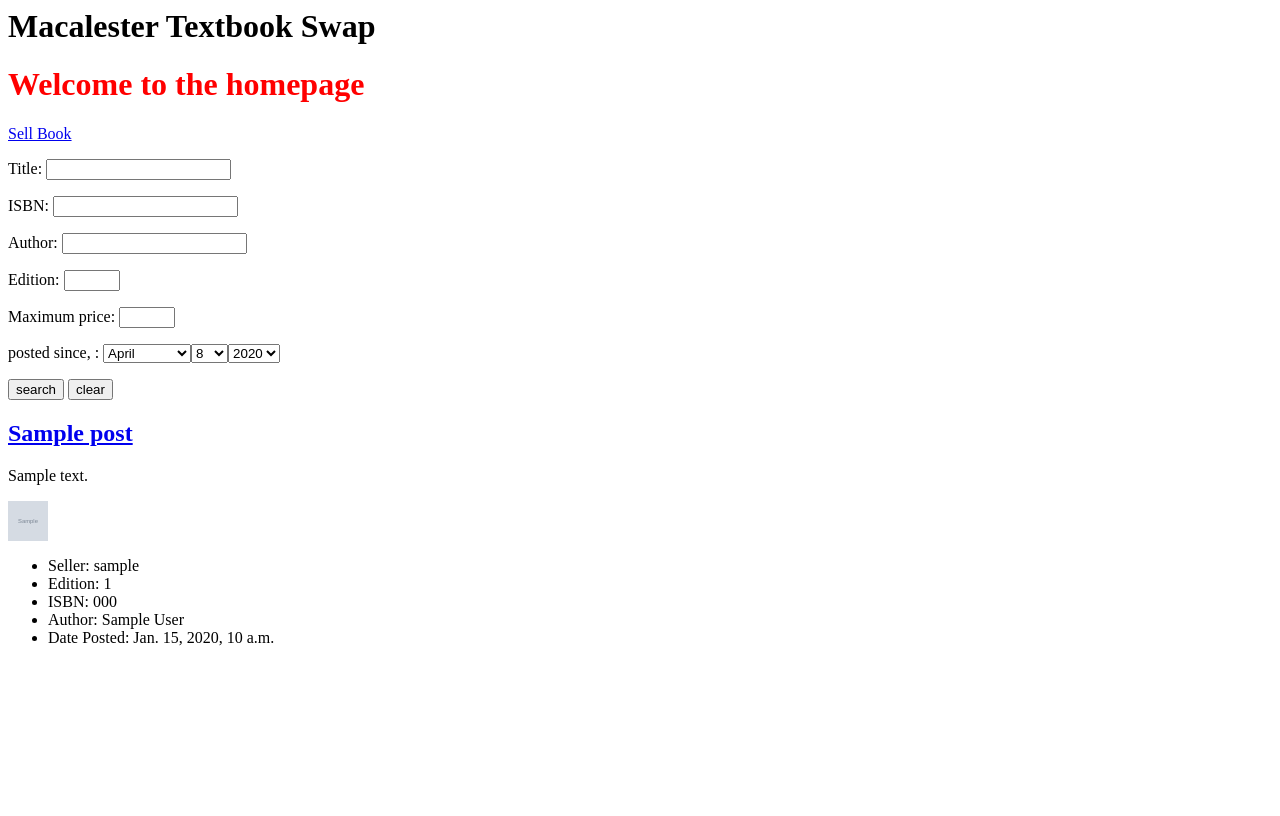
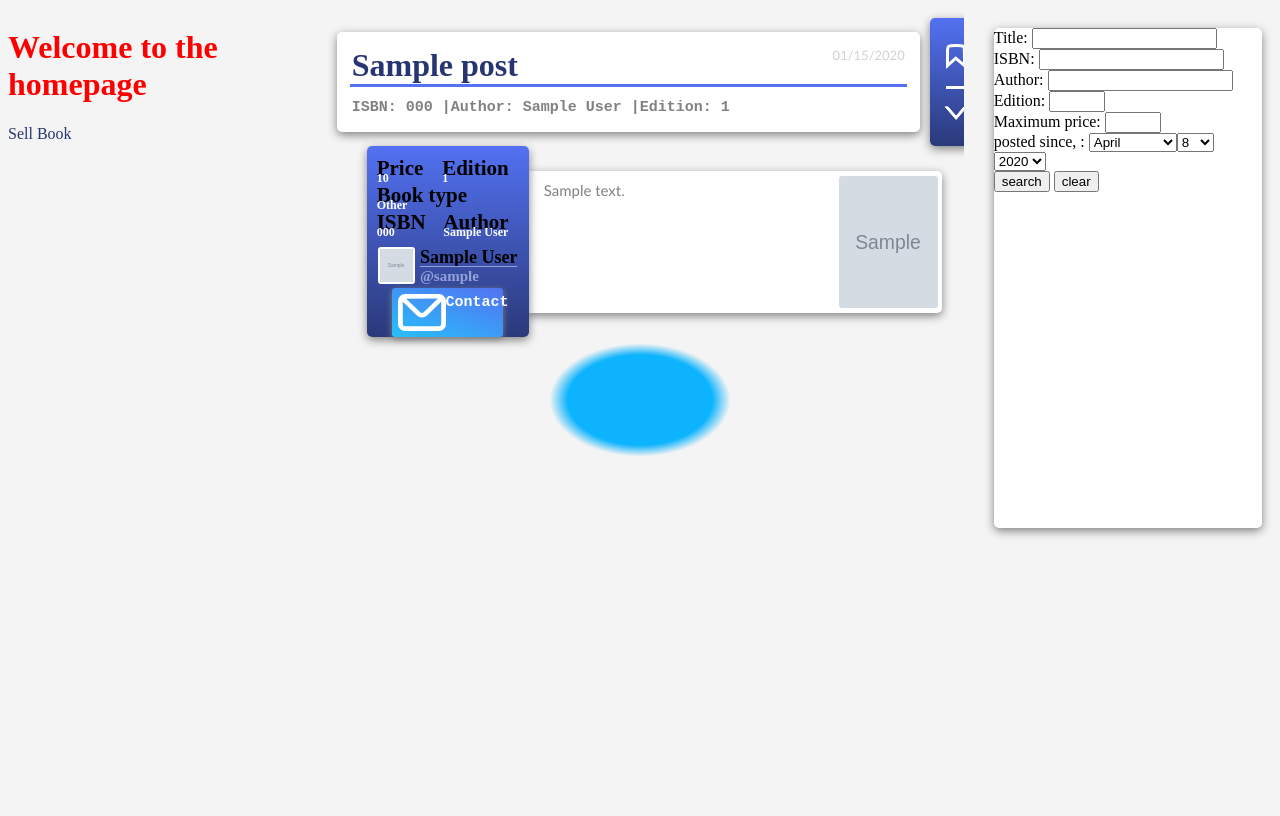
Before and after one commit to beckaberhanu/TextBookSwap, a Django app: page / in a window 1280 px wide. Before the commit the page ends 646 px from the top, so only its background shows below. Run offline with Django 3.2, Linux system fonts and the light colour scheme; tables that the repository leaves empty hold one stand-in row (values such as "Sample post"); grey boxes marked "Sample" are stand-in pictures.

Commit message:
added an assests folder for svg images. created ne css files and added some styling. made changes to the structure of our home page, added a few improvements to our create instances script

```diff
--- a/textbookswap/textbookswap/urls.py
+++ b/textbookswap/textbookswap/urls.py
@@ -3,6 +3,7 @@ from django.contrib.auth import views as auth_views
 from django.urls import path
 from django.conf import settings
 from django.conf.urls.static import static
+from django.contrib.staticfiles.urls import staticfiles_urlpatterns
 from tradeboard import views as tradeboard_view
 from users import views as user_views
 from tradeboard.views import BookCreateView, BookDetailView, BookUpdateView, BookDeleteView
@@ -17,4 +18,6 @@ urlpatterns = [
     path('login/', auth_views.LoginView.as_view(template_name='users/login.html'), name='login'),
     path('logout/', auth_views.LogoutView.as_view(template_name='users/logout.html'), name='logout'),
     path('', tradeboard_view.home, name='tradeboard-home')
-] + static(settings.MEDIA_URL, document_root=settings.MEDIA_ROOT)
+]
+urlpatterns += static(settings.MEDIA_URL, document_root=settings.MEDIA_ROOT)
+urlpatterns += staticfiles_urlpatterns()
--- /dev/null
+++ b/textbookswap/tradeboard/static/tradeboard/tb_main.css
@@ -0,0 +1,283 @@
+button {
+  cursor: pointer;
+}
+p {
+  margin: 0;
+  padding: 0;
+}
+body {
+  background-image: radial-gradient(#0eb3fd 8%, transparent 10%);
+  background-color: #f4f4f4;
+  background-position: 0 0, 50px 50px;
+  background-size: 20px 20px;
+  background-attachment: fixed;
+}
+.panels {
+  /* margin-top: 100px; */
+  display: flex;
+  flex-direction: row;
+  align-items: flex-start;
+  justify-content: center;
+  height: 800px;
+}
+.mid-panel {
+  /* background-color: green; */
+  padding: 10px;
+  overflow-x: hidden;
+  overflow-x: auto;
+  align-self: stretch;
+  /* height: 880px; */
+}
+.mid-panel::-webkit-scrollbar {
+  width: 7px;
+  background-color: #f5f5f5;
+}
+.mid-panel::-webkit-scrollbar-track {
+  background-color: #dfdfdf;
+  border-radius: 10px;
+}
+.mid-panel::-webkit-scrollbar-thumb {
+  background-color: #5371f2;
+  border-radius: 10px;
+  border: 1px solid white;
+}
+.mid-panel::-webkit-scrollbar-thumb:hover {
+  background: #009;
+}
+.post {
+  width: 650px;
+  margin-right: 40px;
+  /* background-color: aliceblue; */
+}
+.post-minimized {
+  display: flex;
+  flex-direction: row;
+  align-items: center;
+}
+.mini-left-tile {
+  background-color: #ffffff;
+  box-shadow: 0px 3px 10px grey;
+  border-radius: 5px;
+  width: 583px;
+  height: 100px;
+  margin-right: 10px;
+}
+.top-row {
+  display: flex;
+  justify-content: space-between;
+}
+.book-title {
+  margin-top: 15px;
+  margin-left: 15px;
+  margin-bottom: 0px;
+  font-family: "DIN condensed";
+  font-size: 32;
+}
+a:link {
+  text-decoration: none;
+  color: #273572;
+}
+a:visited {
+  color: #273572;
+}
+.date {
+  font-family: "Gill Sans", "Gill Sans MT", Calibri, "Trebuchet MS", sans-serif;
+  font-size: 13;
+  margin-top: 15px;
+  margin-right: 15px;
+  color: #d1d1d1;
+}
+.divider {
+  border: 0;
+  height: 2px;
+  border-top: 3px solid #5371f2;
+  margin: 0px;
+  margin-right: 13px;
+  margin-left: 13px;
+}
+.preview {
+  display: flex;
+  margin: 0px;
+  margin-top: 10px;
+  margin-left: 15px;
+  margin-right: 15px;
+}
+.pre {
+  font-family: "Courier New", Courier, monospace;
+  font-size: 15;
+  font-weight: 600;
+  color: #818181;
+}
+.mini-right-tile {
+  background: linear-gradient(0deg, #2a3979 0%, #5371f2 100%);
+  box-shadow: 0px 3px 10px grey;
+  border-radius: 5px;
+  width: 53px;
+  height: 128px;
+  display: flex;
+  flex-direction: column;
+  justify-content: space-evenly;
+  align-items: center;
+}
+.divider-1 {
+  border: 0;
+  height: 1px;
+  border-top: 3px solid #fff;
+  margin: 0px;
+  width: 20px;
+}
+.bookmark {
+  margin-top: 10px;
+}
+.expand {
+  transform: scaleY(-1);
+  margin-bottom: 10px;
+}
+.post-maximized {
+  display: flex;
+  justify-content: flex-start;
+  margin-bottom: 30px;
+  align-items: center;
+  /* width: 650px; */
+}
+.left-tile {
+  margin-left: 30px;
+  padding-bottom: -30px;
+  width: 162px;
+  min-width: 162px;
+  height: 191px;
+  min-height: 191px;
+  background: linear-gradient(180deg, #5371f2 0%, #2a3979 100%);
+  border-radius: 5px;
+  box-shadow: 0px 3px 10px grey;
+  z-index: 2;
+  display: flex;
+  flex-direction: column;
+  align-items: center;
+}
+.info {
+  display: flex;
+  flex-wrap: wrap;
+  flex-direction: row;
+  padding: 10px;
+  justify-content: space-between;
+}
+.details {
+  margin-bottom: -3px;
+  margin-right: 10px;
+}
+.d-title {
+  font-family: "Myriad Arabic";
+  font-size: 21;
+  font-weight: bold;
+  margin-bottom: -10px;
+}
+.d-info {
+  font-family: "Sukhumvit Set";
+  font-size: 12;
+  font-weight: 600;
+  color: white;
+  margin: 0px;
+}
+.seller-info {
+  display: flex;
+  justify-content: center;
+}
+.contact-pic {
+  width: 33px;
+  height: 33px;
+  object-fit: cover;
+  overflow: hidden;
+  border: 2px solid #ffffff;
+  border-radius: 3px;
+}
+.identifier {
+  display: flex;
+  flex-direction: column;
+}
+.fl-name {
+  max-width: 100px;
+  white-space: nowrap;
+  overflow: hidden;
+  text-overflow: ellipsis;
+  margin: 0;
+  margin-bottom: -20px;
+  margin-left: 5px;
+  font-family: "Myriad Arabic";
+  font-size: 18;
+  font-weight: bold;
+}
+.divider-2 {
+  border: 0;
+  height: 1px;
+  border-top: 1px solid #95a2d9;
+  margin: 0px;
+  margin-right: 0px;
+  margin-left: 5px;
+}
+.username {
+  max-width: 100px;
+  white-space: nowrap;
+  overflow: hidden;
+  text-overflow: ellipsis;
+  margin: 0;
+  margin-left: 5px;
+  font-family: "Myriad Arabic";
+  font-size: 15;
+  font-weight: bold;
+  color: #95a2d9;
+}
+.contact-btn {
+  padding: 6px;
+  margin-top: 3px;
+  width: 99;
+  height: 49;
+  border-radius: 3px;
+  border: 0;
+  background: linear-gradient(20deg, #28bffa 0%, #5372f2 100%);
+  box-shadow: 0px 2px 6px grey;
+  font-family: "Courier New", Courier, monospace;
+  font-size: 15;
+  font-weight: 700;
+  color: #ffffff;
+  display: flex;
+  justify-content: space-evenly;
+}
+.right-tile {
+  margin-left: -60px;
+  justify-content: space-between;
+  display: flex;
+  align-items: center;
+  background-color: #ffffff;
+  box-shadow: 0px 3px 10px grey;
+  border-radius: 5px;
+  width: 473px;
+  height: 142px;
+}
+.description {
+  margin-left: 75;
+  font-family: "Gill Sans", "Gill Sans MT", Calibri, "Trebuchet MS", sans-serif;
+  font-size: 15;
+  width: 276px;
+  height: 122px;
+  color: #818181;
+  background-color: #ffffff;
+}
+.book-pic {
+  width: 99px;
+  height: 132px;
+  object-fit: cover;
+  border-radius: 3px;
+  margin-right: 4px;
+  /* border: 5px solid black; */
+}
+.right-panel {
+  background-color: #ffffff;
+  box-shadow: 0px 3px 10px grey;
+  border-radius: 5px;
+  width: 300px;
+  height: 500px;
+  margin-top: 20px;
+  margin-right: 10px;
+  margin-left: 30px;
+}
--- a/textbookswap/tradeboard/templates/tradeboard/base.html
+++ b/textbookswap/tradeboard/templates/tradeboard/base.html
@@ -1,3 +1,8 @@
-<h1>Macalester Textbook Swap</h1>
+{% load static %}
+<head>
+    <link rel="stylesheet" type="text/css" href="{% static 'tradeboard/tb_main.css' %}">
+</head>
 
-{% block content %}{% endblock %}
+<body>
+    {% block content %}{% endblock %}
+</body>
--- a/textbookswap/tradeboard/templates/tradeboard/home.html
+++ b/textbookswap/tradeboard/templates/tradeboard/home.html
@@ -1,27 +1,91 @@
 {% extends 'tradeboard/base.html' %}
+{% load static %}
+
+{% block content %}
+    <link rel="stylesheet" type="text/css" href="{% static 'tradeboard/tb_main.css' %}">
 
 
-{% block content %}
+
+    <div class = "panels">
+        <div class = "left-panel">
             <h1 style = "color:red">Welcome to the homepage</h1>
             <a href="{% url 'book_new' %}"> Sell Book</a>
+        </div>
+        <div class = "mid-panel">
+            {% for post in posts %}
+                <div class = "post">
+                    <div class = "post-minimized">
+                        <div class = "mini-left-tile">
+                            <div class = "top-row">
+                                <h2 class = "book-title"><a class = "book-title-link" href="{% url 'detail_book' post.pk %}">{{post.title}}</a></h2>
+                                <small class = "date"> {{post.date_posted|date:"m/d/Y"}}</small>
+                            </div>
+                            <hr class = "divider"/>
+                            <div class = "preview">
+                                <p class = "pre">ISBN: {{post.ISBN}} |</p>
+                                <p class = "pre">Author: {{post.author}} |</p>
+                                <p class = "pre">Edition: {{post.edition}}</p>
+                            </div>
+                        </div>
+                        <div class = "mini-right-tile">
+                            <img class = "bookmark" src = "{% static 'bookmark_inactive.svg' %}"/>
+                            <hr class = "divider-1"/>
+                            <img class = "expand"src = "{% static 'expand.svg' %}"/>
+                        </div>
+                    </div>
 
+                    <div class = "post-maximized">
+                        <div class = "left-tile">
+                            <div class = "info">
+                                <div class = "details">
+                                    <p class = "d-title">Price</p>
+                                    <p class = "d-info"> {{post.price}} </p>
+                                </div>
+                                <div class = "details">
+                                    <p class = "d-title">Edition</p>
+                                    <p class = "d-info"> {{post.edition}} </p>
+                                </div>
+                                <div class = "details">
+                                    <p class = "d-title">Book type</p>
+                                    <p class = "d-info"> {{post.post_type}} </p>
+                                </div>
+                                <div class = "details">
+                                    <p class = "d-title">ISBN</p>
+                                    <p class = "d-info"> {{post.ISBN}} </p>
+                                </div>
+                                <div class = "details">
+                                    <p class = "d-title">Author</p>
+                                    <p class = "d-info"> {{post.author}} </p>
+                                </div>
+                            </div>
+                            <div class = "seller-info">
+                                <img class = "contact-pic" src = "{{ post.seller.profile.image.url }}"/> <br>
+                                <div class = "identifier">
+                                    <p class = "fl-name">{{post.seller.first_name}} {{post.seller.last_name}}</p><br>
+                                    <hr class = "divider-2"/>
+                                    <p class = "username">@{{post.seller.username}}</p>
+                                </div>
+                            </div>
+                            <div class = "contact-btn">
+                                <img src = "{% static 'message.svg' %}">
+                                <p>Contact</p>
+                            </div>
+                        </div>
+                        <div class = "right-tile">
+                            <p class = "description">{{post.description}}</p>
+                            <img class = "book-pic" src = "{{ post.image.url }}">
+                        </div>
+                    </div>
+                </div>
+            {% endfor %}
+        </div>
+        <div class = "right-panel">
             <form method="POST">
                 {% csrf_token %}
                 {{search_form.as_p}}
                 <input type = "submit" value = "search" name="filter">
                 <button type = "submit" value = "clear" name="clear">clear</button>
             </form>
-
-    {% for post in posts %}
-        <h2 style = "color:green"><a  href="{% url 'detail_book' post.pk %}">{{post.title}}</a></h2>
-        <p>{{post.description}}</p>
-        <img src = "{{ post.image.url }}" height = "40" width = "40">
-        <ul>
-            <li>Seller: {{post.seller}}</li>
-            <li>Edition: {{post.edition}}</li>
-            <li>ISBN: {{post.ISBN}}</li>
-            <li>Author: {{post.author}}</li>
-            <li>Date Posted: {{post.date_posted}}</li>
-        </ul>
-    {% endfor %}
+        </div>
+    </div>
 {% endblock %}
--- a/textbookswap/users/static/users/main.css
+++ b/textbookswap/users/static/users/us_main.css
@@ -1,3 +1,3 @@
 .errorlist {
-  color: red;
+  color: blue;
 }
--- a/textbookswap/users/templates/users/login.html
+++ b/textbookswap/users/templates/users/login.html
@@ -2,7 +2,7 @@
 {% load static %}
 
 {% block content %}
-    <link rel="stylesheet" type="text/css" href="{% static 'users/main.css' %}" >
+    <link rel="stylesheet" type="text/css" href="{% static 'users/us_main.css' %}" >
     <div class="content-section">
         <form method="POST">
             {% csrf_token %}
```
Also changed, not shown: textbookswap/createInstances.py (+16 -5 lines), textbookswap/textbookswap/settings.py (+6 -2 lines), textbookswap/assets/bookmark_inactive.svg (added), textbookswap/assets/expand.svg (added), textbookswap/assets/eye_to_space.png (added), textbookswap/assets/message.svg (added), textbookswap/tradeboard/static/tradeboard/main.css (deleted). Lines whose indentation alone changed are shown as unchanged.
